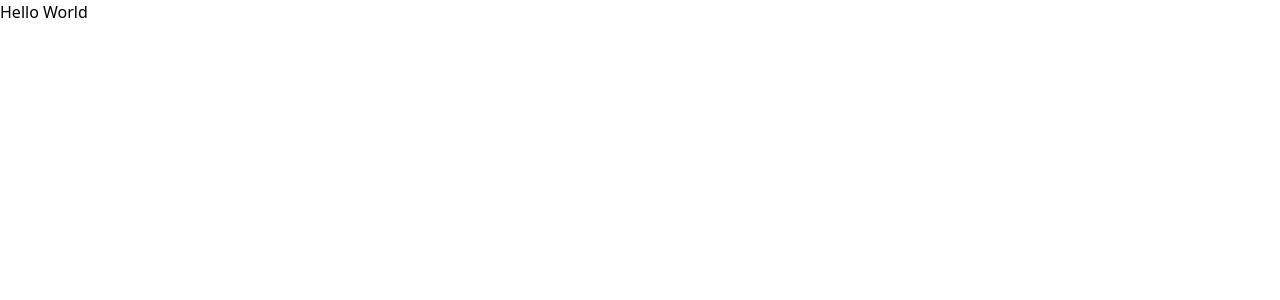
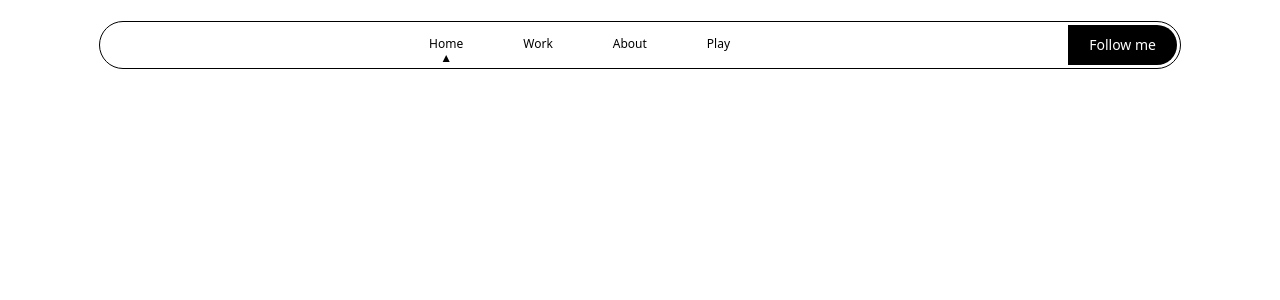
Before and after one commit to yogendrabaskota/Landing-page_Nextjs, a Next.js app: page / in a window 1280 px wide. Shown: the top 300 px of the page. Built offline with nearby package versions, Linux system fonts and the light colour scheme.

Commit message:
navbar started

```diff
--- a/src/app/page.tsx
+++ b/src/app/page.tsx
@@ -1,3 +1,9 @@
+import Navbar from "@/components/Navbar";
+
 export default function Home() {
-  return <h1>Hello World</h1>;
+  return (
+    <>
+      <Navbar />
+    </>
+  );
 }
--- /dev/null
+++ b/src/components/Navbar.tsx
@@ -0,0 +1,33 @@
+export default function Navbar() {
+  return (
+    <nav className="bg-white text-black rounded-[100px] border border-black-400 p-[3px] mx-auto my-6 w-[1082px] h-66px mt-[21px] grid gap-[60px]">
+      <div className="flex justify-end space-x-7 items-center">
+        <div className="flex space-x-15 mx-auto text-xs p-[10px] h-[38px] w-[333px]">
+          <a href="#home" className="relative font-medium hover:text-gray-700">
+            Home
+            {/* Triangle under active link */}
+            <span className="absolute left-1/2 -bottom-3 transform -translate-x-1/2 text-xs">
+              ▲
+            </span>
+          </a>
+          <a href="#work" className="font-medium hover:text-gray-700">
+            Work
+          </a>
+          <a href="#about" className="font-medium hover:text-gray-700">
+            About
+          </a>
+          <a href="#play" className="font-medium hover:text-gray-700">
+            Play
+          </a>
+        </div>
+
+        <a
+          href="#followme"
+          className="bg-black text-sm text-white px-[21px] py-[10px] m-0 rounded-tr-[50px] rounded-br-[50px] font-medium hover:bg-gray-800 transition-colors"
+        >
+          Follow me
+        </a>
+      </div>
+    </nav>
+  );
+}
```
